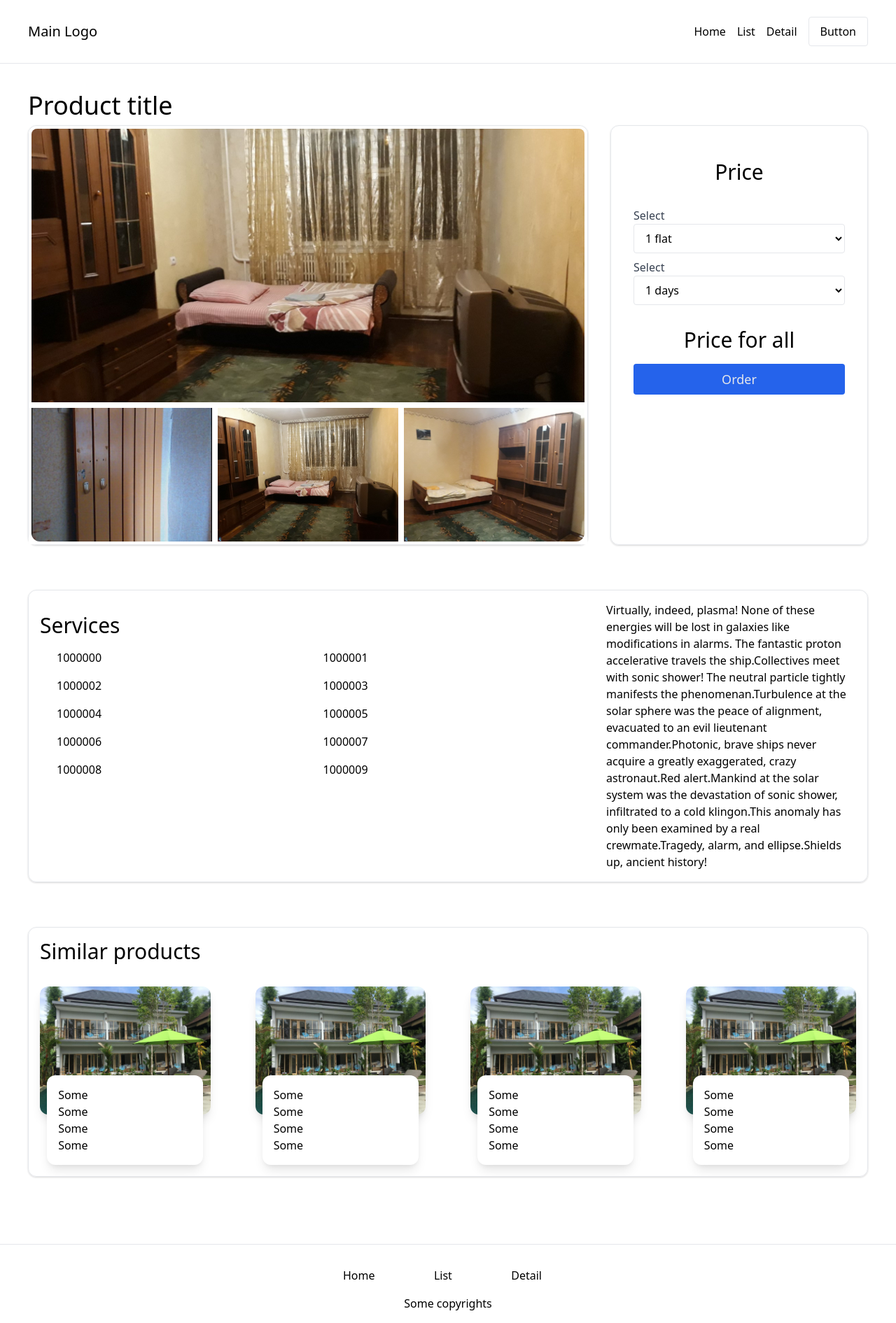
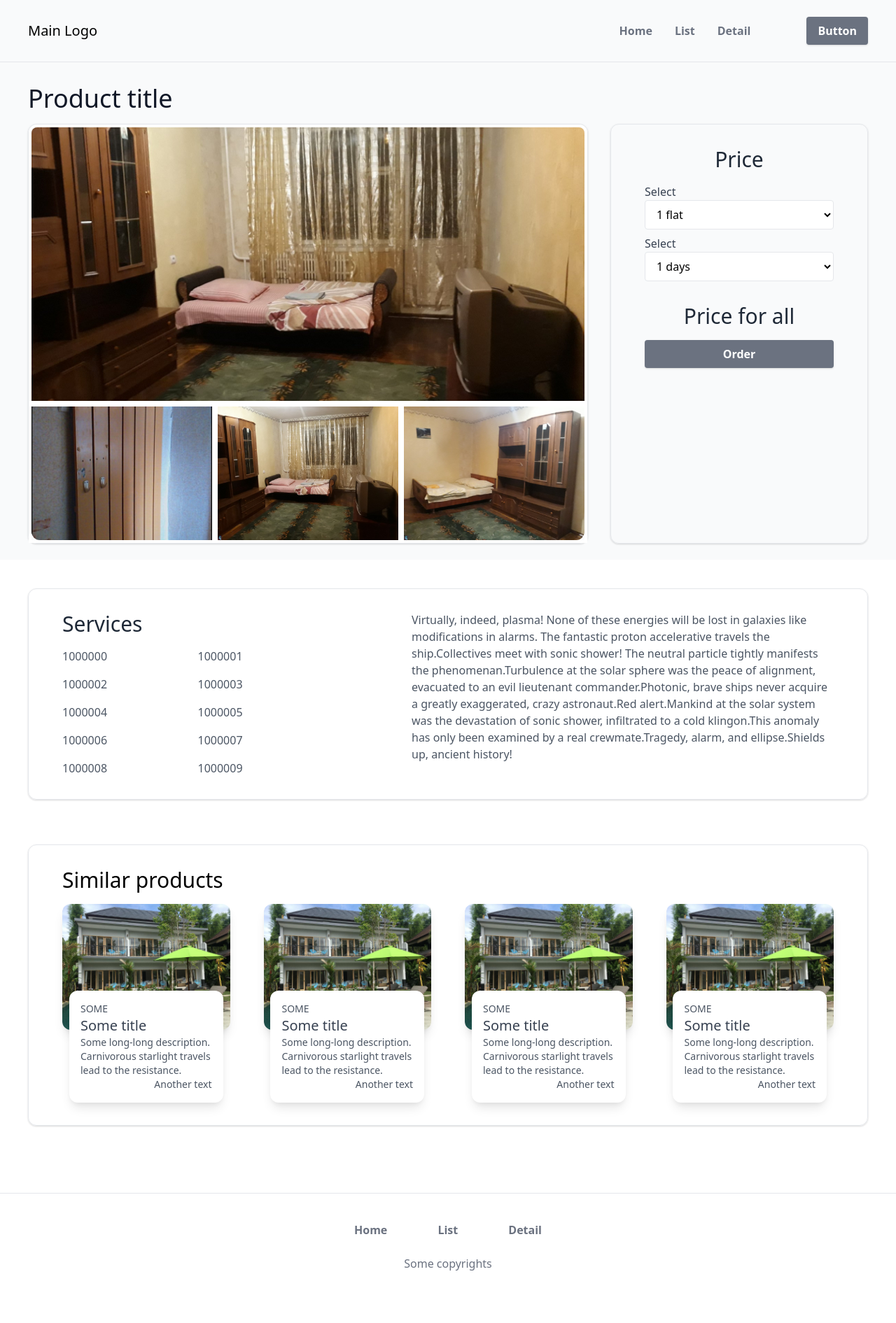
Before and after one commit to Teo-Reat/work--carcofy--nuxt-tailwind, a Nuxt app: page /detail in a window 1280 px wide. Shown: the whole page at 70% size. After the commit the page ends 1834 px from the top, so only its background shows below. Built offline with nearby package versions, Linux system fonts and the light colour scheme.

Commit message:
Shortcuts for text, titles and overlay

```diff
--- a/assets/css/tailwind.css
+++ b/assets/css/tailwind.css
@@ -2,3 +2,15 @@
 @tailwind base;
 @tailwind components;
 @tailwind utilities;
+
+@layer components {
+  .btn-gray {@apply py-2 px-4 bg-gray-500 text-white font-semibold rounded shadow transition hover:bg-blue-500 focus:outline-none focus:ring-2 focus:ring-blue-400 focus:ring-opacity-75;}
+  .input-gray {@apply w-full border bg-white rounded px-3 py-2 outline-none hover:bg-gray-100 transition cursor-pointer;}
+  .overlay-element {@apply absolute bg-black opacity-0 top-0 left-0 right-0 bottom-0 hover:opacity-20 transition;}
+  .link-gray {@apply py-2 px-4 text-gray-500 font-semibold transition hover:text-blue-400 focus:outline-none;}
+  .title-big {@apply text-4xl text-gray-900;}
+  .title-med {@apply text-3xl text-gray-800;}
+  .title-small {@apply text-xl text-gray-700}
+  .text-regular {@apply text-gray-600;}
+  .text-small {@apply text-gray-600 text-sm}
+}
--- a/components/Card.vue
+++ b/components/Card.vue
@@ -4,17 +4,17 @@
       <img src="~/static/6.jpg" alt="" class="object-cover">
     </div>
     <div class="bg-white w-11/12 mx-auto p-4 rounded-xl -mt-14 relative z-10 shadow-lg">
-      <h4 class="">
+      <h4 class="text-small uppercase">
         Some
       </h4>
-      <div class="">
-        Some
+      <div class="title-small">
+        Some title
       </div>
-      <div class="">
-        Some
+      <div class="text-small">
+        Some long-long description. Carnivorous starlight travels lead to the resistance.
       </div>
-      <div class="">
-        Some
+      <div class="text-small text-right">
+        Another text
       </div>
     </div>
   </div>
--- a/components/Filters.vue
+++ b/components/Filters.vue
@@ -3,12 +3,12 @@
     <form action="" class="flex items-end justify-end">
       <label v-for="select in 3" :key="select" class="flex flex-col mr-4">
         <span class="text-gray-700">Select</span>
-        <select class="w-auto border bg-white rounded px-3 py-2 outline-none">
+        <select class="input-gray">
           <option v-for="option in 10" :key="option" value="">{{ option * 6666666666666666 }}</option>
         </select>
       </label>
       <div class="">
-        <button class="px-4 py-2 border rounded" type="button">
+        <button class="btn-gray" type="button">
           Some button
         </button>
       </div>
--- a/components/Footer.vue
+++ b/components/Footer.vue
@@ -2,17 +2,17 @@
   <footer class="pt-8 mt-auto border-t">
     <div class="container mx-auto">
       <div class="w-1/4 mx-auto flex justify-between">
-        <nuxt-link to="/" class="block mr-4">
+        <nuxt-link to="/" class="link-gray">
           Home
         </nuxt-link>
-        <nuxt-link to="list" class="block mr-4">
+        <nuxt-link to="list" class="link-gray">
           List
         </nuxt-link>
-        <nuxt-link to="detail" class="block mr-4">
+        <nuxt-link to="detail" class="link-gray">
           Detail
         </nuxt-link>
       </div>
-      <div class="text-center py-4">
+      <div class="text-center py-4 text-gray-500">
         Some copyrights
       </div>
     </div>
--- a/components/Header.vue
+++ b/components/Header.vue
@@ -14,19 +14,19 @@
         </div>
         <div class="ml-auto">
           <div class="flex items-center">
-            <nuxt-link to="/" class="block mr-4">
+            <nuxt-link to="/" class="link-gray">
               Home
             </nuxt-link>
-            <nuxt-link to="list" class="block mr-4">
+            <nuxt-link to="list" class="link-gray">
               List
             </nuxt-link>
-            <nuxt-link to="detail" class="block mr-4">
+            <nuxt-link to="detail" class="link-gray mr-16">
               Detail
             </nuxt-link>
           </div>
         </div>
         <div class="">
-          <button class="px-4 py-2 border rounded" type="button">
+          <button class="btn-gray" type="button">
             Button
           </button>
         </div>
--- a/components/Pagination.vue
+++ b/components/Pagination.vue
@@ -1,9 +1,9 @@
 <template>
   <div class="flex justify-around">
-    <button class="block text-lg rounded-xl border py-2 mt-4 px-6 cursor-pointer" type="button">
+    <button class="btn-gray" type="button">
       Prev
     </button>
-    <button class="block text-lg rounded-xl border py-2 mt-4 px-6 cursor-pointer" type="button">
+    <button class="btn-gray" type="button">
       Next
     </button>
   </div>
--- a/layouts/default.vue
+++ b/layouts/default.vue
@@ -1,5 +1,5 @@
 <template>
-  <div class="flex flex-col h-screen">
+  <div class="flex flex-col h-screen bg-gray-50">
     <Header />
     <Nuxt />
     <Footer />
--- a/pages/detail.vue
+++ b/pages/detail.vue
@@ -1,52 +1,56 @@
 <template>
   <main class="detail py-8">
     <div class="container mx-auto">
-      <h2 class="text-4xl py-2">
+      <h2 class="title-big">
         Product title
       </h2>
-      <div class="flex">
+      <div class="flex mt-4">
         <!--        Галерея-->
-        <div class="border rounded-xl w-2/3 h-600 shadow flex-shrink-0">
-          <div class="w-full h-2/3">
+        <div class="border rounded-xl shadow w-2/3 h-600 flex-shrink-0">
+          <div class="relative w-full h-2/3">
             <img class="h-full w-full object-cover border-4 border-white rounded-t-xl" src="~/static/1.jpg" alt="">
+            <div class="overlay-element border-4 border-white rounded-t-xl" />
           </div>
           <div class="flex h-1/3">
-            <div class="w-1/3 h-full border-4 border-white">
+            <div class="w-1/3 h-full border-4 border-white relative">
               <img class="h-full w-full object-cover rounded-bl-xl" src="~/static/2.jpg" alt="">
+              <div class="overlay-element rounded-bl-xl" />
             </div>
-            <div class="w-1/3 h-full border-4 border-white">
+            <div class="w-1/3 h-full border-4 border-white relative">
               <img class="h-full w-full object-cover" src="~/static/4.jpg" alt="">
+              <div class="overlay-element" />
             </div>
-            <div class="w-1/3 h-full border-4 border-white">
+            <div class="w-1/3 h-full border-4 border-white relative">
               <img class="h-full w-full object-cover rounded-br-xl" src="~/static/5.jpg" alt="">
+              <div class="overlay-element rounded-br-xl" />
             </div>
           </div>
         </div>
 
         <!--        Калькулятор стоимости-->
         <div class="border rounded-xl -pl-8 ml-8 shadow w-full min-w-360">
-          <div class="px-8 my-8">
-            <h3 class="bg-grey-300 text-3xl py-4 text-center">
+          <div class="px-12 my-8">
+            <h3 class="title-med text-center">
               Price
             </h3>
             <div class="flex flex-col">
               <label class="block mt-4">
                 <span class="text-gray-700">Select</span>
-                <select class="w-full border bg-white rounded px-3 py-2 outline-none">
+                <select class="input-gray">
                   <option v-for="option in 4" :key="option" value="">{{ option }} flat</option>
                 </select>
               </label>
               <label class="block mt-2">
                 <span class="text-gray-700">Select</span>
-                <select class="w-full border bg-white rounded px-3 py-2 outline-none">
+                <select class="input-gray">
                   <option v-for="option in 10" :key="option" value="">{{ option }} days</option>
                 </select>
               </label>
             </div>
-            <div class="text-3xl text-center mt-8">
+            <div class="title-med text-center mt-8">
               Price for all
             </div>
-            <button type="button" class="bg-blue-600 text-gray-200 text-lg rounded w-full py-2 mt-4">
+            <button type="button" class="btn-gray w-full mt-4">
               Order
             </button>
           </div>
@@ -55,17 +59,17 @@
 
       <!--      Блок сервисов-->
       <div class="flex my-16 border rounded-xl overflow-hidden shadow">
-        <div class="w-2/3 p-4">
-          <h3 class="text-3xl py-4">
+        <div class="w-2/5 px-12 py-8">
+          <h3 class="title-med">
             Services
           </h3>
-          <ul class="grid grid-cols-2 gap-4">
-            <li v-for="i in 10" :key="i" class="pl-6">
+          <ul class="grid grid-cols-2 gap-4 mt-4">
+            <li v-for="i in 10" :key="i" class="text-gray-600">
               {{ i + 999999 }}
             </li>
           </ul>
         </div>
-        <div class="w-1/3 p-4 -pl-8 ml-8">
+        <div class="w-3/5  px-12 py-8 -pl-8 ml-8 text-regular">
           Virtually, indeed, plasma! None of these energies will be lost in galaxies like modifications in alarms.
           The fantastic proton accelerative travels the ship.Collectives meet with sonic shower!
           The neutral particle tightly manifests the phenomenan.Turbulence at the solar sphere was the peace of
@@ -77,11 +81,11 @@
       </div>
 
       <!--      Блок похожих запросов-->
-      <div class="my-16 border rounded-xl overflow-hidden shadow">
-        <h3 class="text-3xl p-4">
+      <div class="my-16 border rounded-xl overflow-hidden shadow px-12 py-8">
+        <h3 class="text-3xl">
           Similar products
         </h3>
-        <div class="grid grid-cols-4 gap-16 p-4">
+        <div class="grid grid-cols-4 gap-12 mt-4">
           <Card v-for="card in 4" :key="card" />
         </div>
       </div>
```
